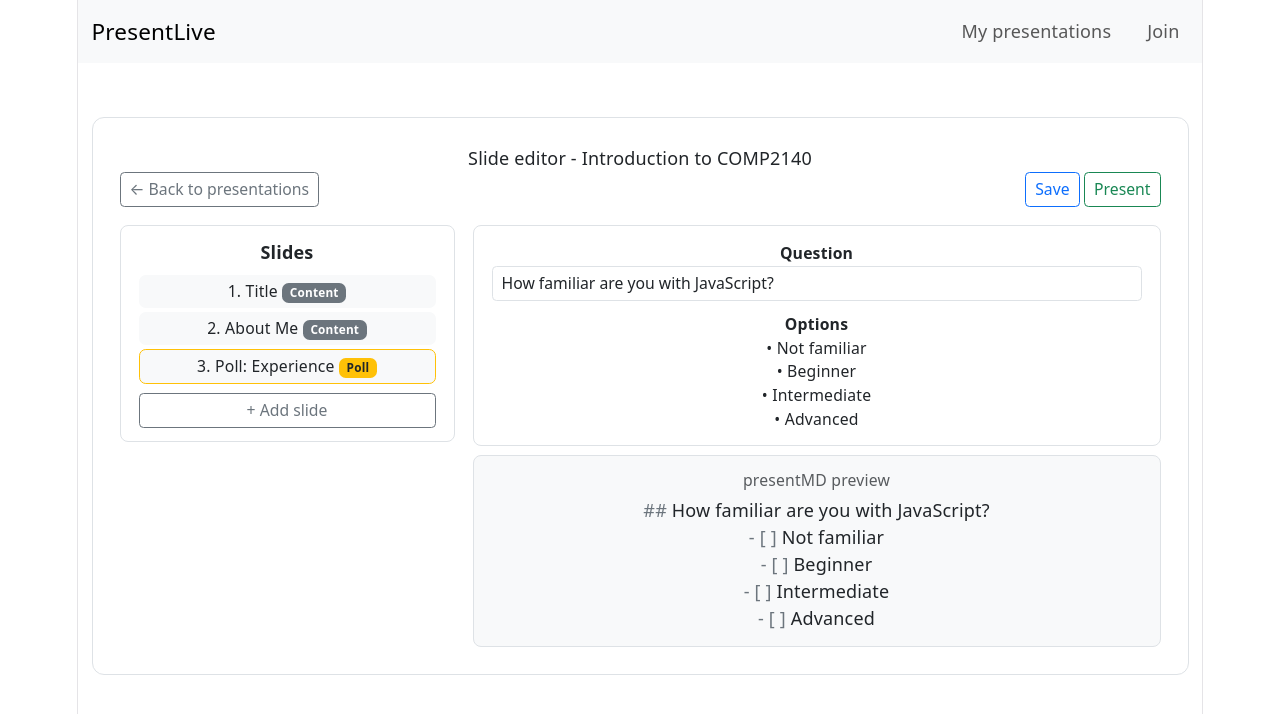
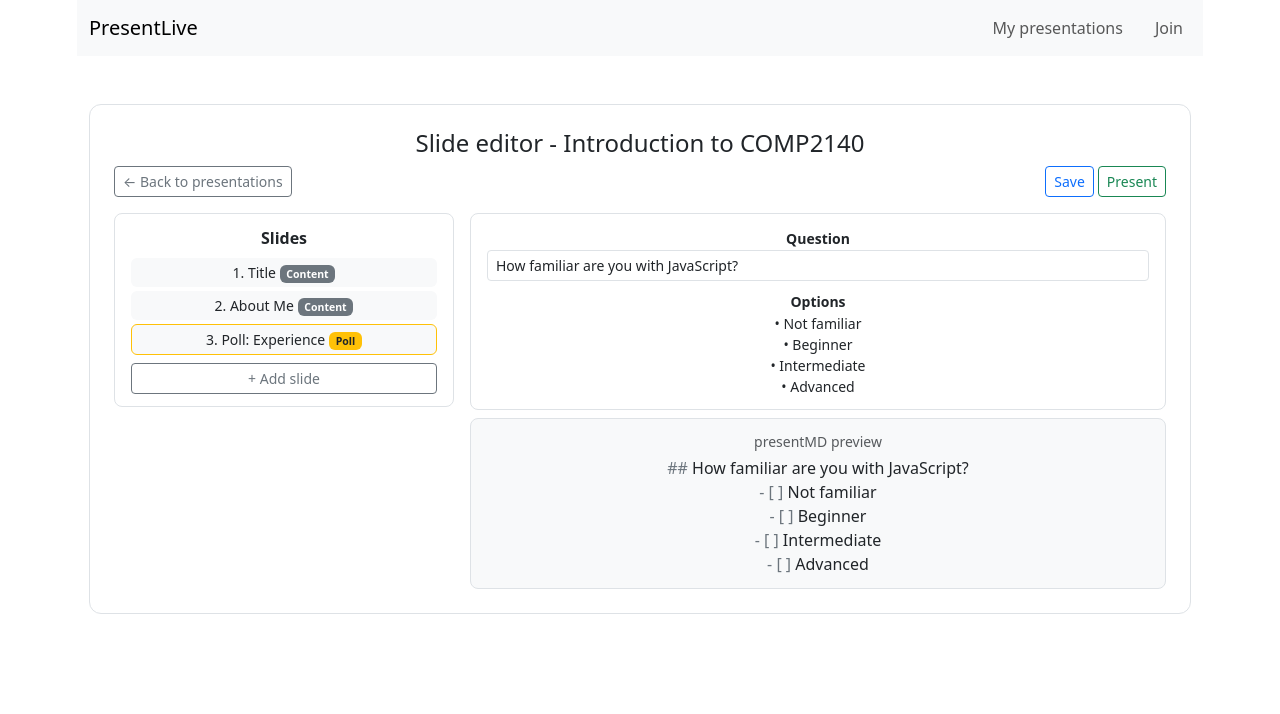
Before and after one commit to Ashom2/PresentLive, a React (Vite) app: page /decks/1/editor in a window 1280 px wide. Shown: the top 714 px of the page. Built offline with nearby package versions, Linux system fonts and the light colour scheme.

Commit message:
increased page title font size

```diff
--- a/src/components/DeckAudience.jsx
+++ b/src/components/DeckAudience.jsx
@@ -23,7 +23,7 @@ function DeckAudience() {
 
   return (
     <div className="page-box">
-      <div className="page-title">Audience view — {deck.title}</div>
+      <div className="page-title h4">Audience view — {deck.title}</div>
       <div className="d-flex justify-content-between mb-3">
         <button
           className="btn btn-sm btn-outline-secondary"
--- a/src/components/DeckEditor.jsx
+++ b/src/components/DeckEditor.jsx
@@ -18,7 +18,7 @@ function Editor() {
 
   return (
     <div className="page-box">
-      <div className="page-title">Slide editor - {deck.title}</div>
+      <div className="page-title h4">Slide editor - {deck.title}</div>
       <div className="d-flex justify-content-between mb-3">
         <button
           className="btn btn-sm btn-outline-secondary"
--- a/src/components/DeckPresenter.jsx
+++ b/src/components/DeckPresenter.jsx
@@ -22,7 +22,7 @@ function DeckPresenter() {
 
   return (
     <div className="page-box">
-      <div className="page-title">Presenter view — {deck.title}</div>
+      <div className="page-title h4">Presenter view - {deck.title}</div>
       <div className="d-flex justify-content-between mb-3">
         <button
           className="btn btn-sm btn-outline-secondary"
--- a/src/components/Join.jsx
+++ b/src/components/Join.jsx
@@ -53,7 +53,7 @@ function Join() {
 
   return (
     <div className="page-box">
-      <div className="page-title">Join a presentation</div>
+      <div className="page-title h4">Join a presentation</div>
       <p className="text-start text-muted mb-4">
         Enter the presentation link or code you were given, then your display name.
       </p>
--- a/src/components/PresentationManager.jsx
+++ b/src/components/PresentationManager.jsx
@@ -14,7 +14,7 @@ function PresentationManager() {
 
   return (
     <div className="page-box">
-      <div className="page-title">My presentations</div>
+      <div className="page-title h4">My presentations</div>
       <div className="d-flex justify-content-between mb-3">
         <button
           className="btn btn-sm btn-outline-secondary"
--- a/src/index.css
+++ b/src/index.css
@@ -1,59 +1,3 @@
-:root {
-  --text: #6b6375;
-  --text-h: #08060d;
-  --bg: #fff;
-  --border: #e5e4e7;
-  --code-bg: #f4f3ec;
-  --accent: #aa3bff;
-  --accent-bg: rgba(170, 59, 255, 0.1);
-  --accent-border: rgba(170, 59, 255, 0.5);
-  --social-bg: rgba(244, 243, 236, 0.5);
-  --shadow:
-    rgba(0, 0, 0, 0.1) 0 10px 15px -3px, rgba(0, 0, 0, 0.05) 0 4px 6px -2px;
-
-  --sans: system-ui, 'Segoe UI', Roboto, sans-serif;
-  --heading: system-ui, 'Segoe UI', Roboto, sans-serif;
-  --mono: ui-monospace, Consolas, monospace;
-
-  font: 18px/145% var(--sans);
-  letter-spacing: 0.18px;
-  color-scheme: light dark;
-  color: var(--text);
-  background: var(--bg);
-  font-synthesis: none;
-  text-rendering: optimizeLegibility;
-  -webkit-font-smoothing: antialiased;
-  -moz-osx-font-smoothing: grayscale;
-
-  @media (max-width: 1024px) {
-    font-size: 16px;
-  }
-}
-
-@media (prefers-color-scheme: dark) {
-  :root {
-    --text: #9ca3af;
-    --text-h: #f3f4f6;
-    --bg: #16171d;
-    --border: #2e303a;
-    --code-bg: #1f2028;
-    --accent: #c084fc;
-    --accent-bg: rgba(192, 132, 252, 0.15);
-    --accent-border: rgba(192, 132, 252, 0.5);
-    --social-bg: rgba(47, 48, 58, 0.5);
-    --shadow:
-      rgba(0, 0, 0, 0.4) 0 10px 15px -3px, rgba(0, 0, 0, 0.25) 0 4px 6px -2px;
-  }
-
-  #social .button-icon {
-    filter: invert(1) brightness(2);
-  }
-}
-
-body {
-  margin: 0;
-}
-
 #root {
   width: 1126px;
   max-width: 100%;
@@ -64,51 +8,6 @@ body {
   display: flex;
   flex-direction: column;
   box-sizing: border-box;
-}
-
-h1,
-h2 {
-  font-family: var(--heading);
-  font-weight: 500;
-  color: var(--text-h);
-}
-
-h1 {
-  font-size: 56px;
-  letter-spacing: -1.68px;
-  margin: 32px 0;
-  @media (max-width: 1024px) {
-    font-size: 36px;
-    margin: 20px 0;
-  }
-}
-h2 {
-  font-size: 24px;
-  line-height: 118%;
-  letter-spacing: -0.24px;
-  margin: 0 0 8px;
-  @media (max-width: 1024px) {
-    font-size: 20px;
-  }
-}
-p {
-  margin: 0;
-  text-align: left;
-}
-
-code,
-.counter {
-  font-family: var(--mono);
-  display: inline-flex;
-  border-radius: 4px;
-  color: var(--text-h);
-}
-
-code {
-  font-size: 15px;
-  line-height: 135%;
-  padding: 4px 8px;
-  background: var(--code-bg);
 }
 
 .page-box {
```
